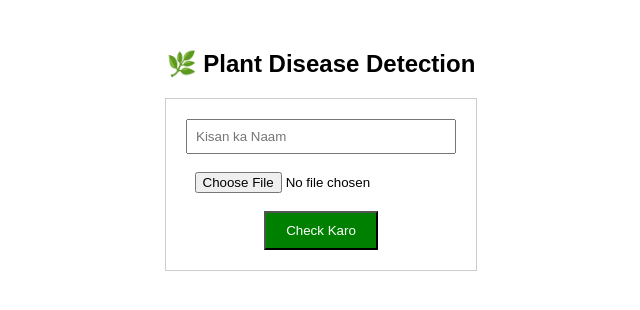
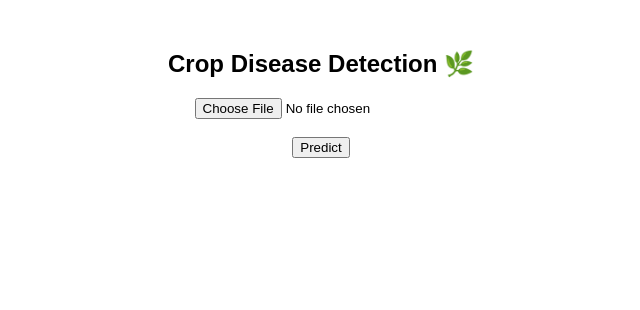
Before and after one commit to NEETESHDHAKED/Crop-Diseases-Detection, a Flask app: page / in a window 1280 px wide. Shown: the top 310 px of the page, without its empty margins (319-959 px from the left). Run offline with Flask 3, Linux system fonts and the light colour scheme.

Commit message:
Update HTML for Crop Disease Detection form

```diff
--- a/templates/index.html
+++ b/templates/index.html
@@ -1,20 +1,23 @@
 <!DOCTYPE html>
 <html>
-<head><title>Kisan App</title></head>
-<body style="font-family: Arial; text-align:center; margin-top:50px;">
-<h2>🌿 Plant Disease Detection</h2>
-<form method="POST" enctype="multipart/form-data" style="border:1px solid #ccc; padding:20px; display:inline-block;">
-  <input type="text" name="farmer_name" placeholder="Kisan ka Naam" required style="padding:8px; width:250px;"><br><br>
-  <input type="file" name="file" required><br><br>
-  <button type="submit" style="padding:10px 20px; background:green; color:white;">Check Karo</button>
+<head><title>Crop Disease Detection</title></head>
+<body style="text-align:center; font-family:Arial; margin-top:50px;">
+<h2>Crop Disease Detection 🌿</h2>
+<form action="/predict" method="POST" enctype="multipart/form-data">
+<input type="file" name="file" required>
+<br><br>
+<button type="submit">Predict</button>
 </form>
-
-{% if prediction %}
-<h3 style="color:red;">Result: {{ prediction }}</h3>
-{% if image_path %}
-<img src="/{{ image_path }}" width="200"><br><br>
-{% endif %}
-<a href="/history">📜 Purana Data Dekho</a>
-{% endif %}
+<p id="result"></p>
+<script>
+const form = document.querySelector('form');
+form.onsubmit = async (e) => {
+  e.preventDefault();
+  const data = new FormData(form);
+  const res = await fetch('/predict', {method:'POST', body:data});
+  const json = await res.json();
+  document.getElementById('result').innerText = "Prediction: " + json.prediction;
+}
+</script>
 </body>
 </html>
```
